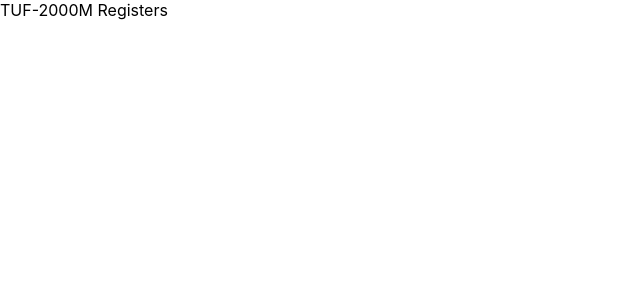
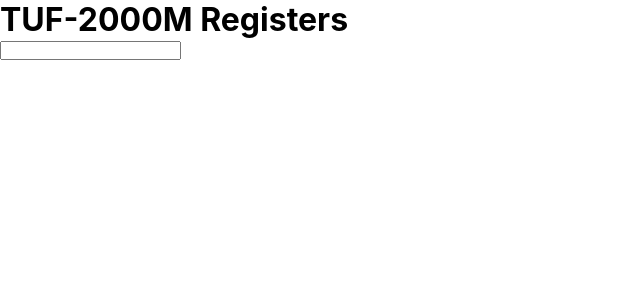
Before and after one commit to waleedd32/gambit-challenge, a React (Create React App) app: page / in a window 1280 px wide. Shown: the top 300 px of the page, without its empty margins (0-640 px from the left). Built offline with nearby package versions, Linux system fonts and the light colour scheme.

Commit message:
added and input with some header

```diff
--- a/src/App.js
+++ b/src/App.js
@@ -4,7 +4,13 @@
 function App() {
   return (
     <div className="app">
-      TUF-2000M Registers
+      <header className="app__header">
+        <div className="app__container">
+          <h1 className="app__logo">TUF-2000M Registers</h1>
+          <input type="text" />
+        </div>
+      </header>
+
       {/* This is going to be Gambit challenge */}
       {/* task Option 2: Web or native app */}
       {/*a graphical solution, create an app that retrieves and parses
```
